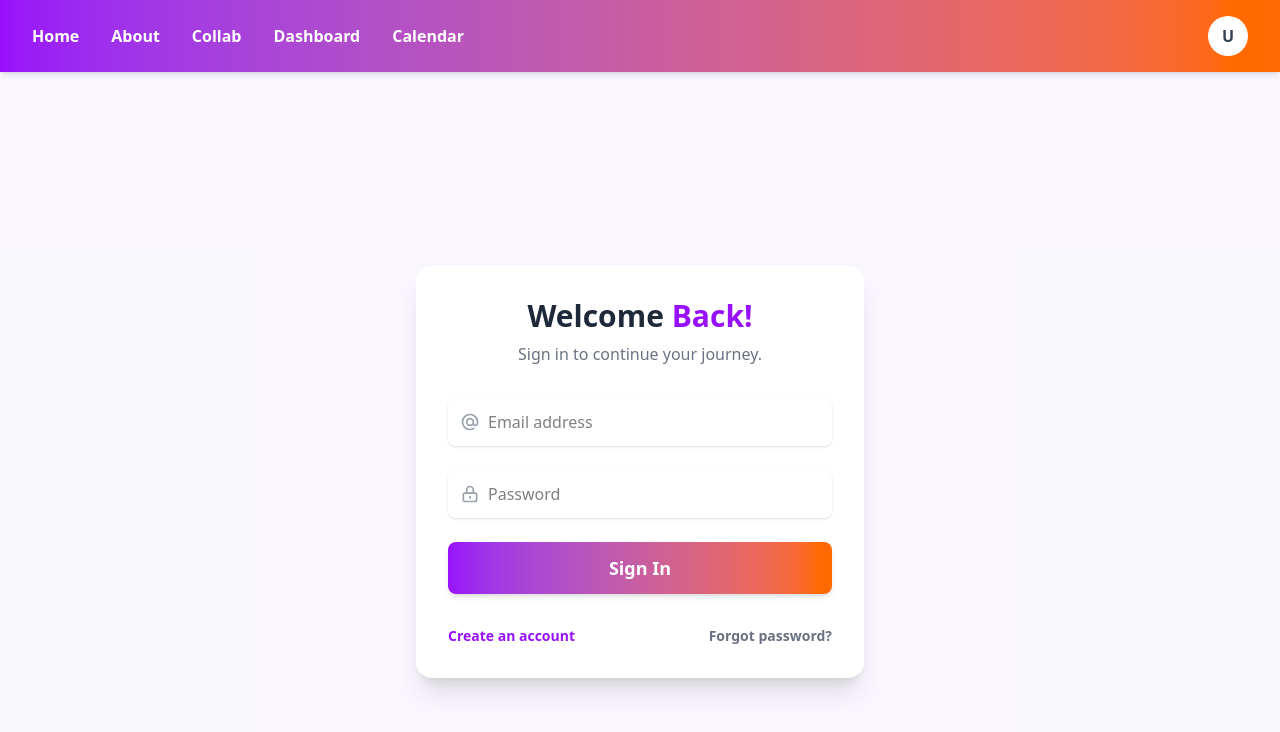
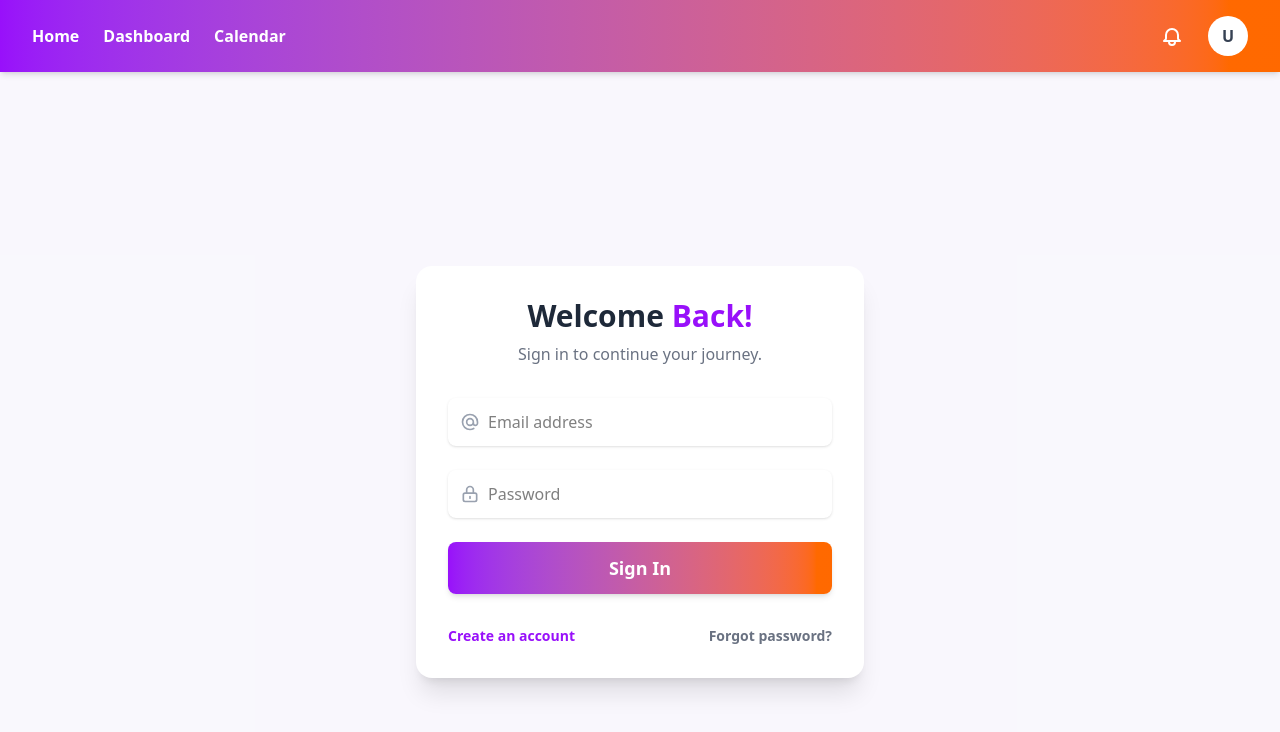
Before and after one commit to AbhishekHulule9579/Study-Group-Finder, a React app in the folder frontend/: page /login in a window 1280 px wide. Shown: the top 732 px of the page. Built offline with nearby package versions, Linux system fonts and the light colour scheme; sample sign-in values are in the browser's storage; the HTML template or start-up script is replaced by a standard one.

Commit message:
notification button

```diff
--- a/frontend/src/components/Nav.jsx
+++ b/frontend/src/components/Nav.jsx
@@ -1,6 +1,234 @@
 import React, { useEffect, useState, useRef, useCallback } from "react";
-import { Link, useLocation, useNavigate } from "react-router-dom";
+import { Link, NavLink, useLocation, useNavigate } from "react-router-dom";
 
+// --- 1. Logged-Out View ---
+const AuthButtons = () => (
+  <div className="flex gap-4 items-center">
+    <Link
+      to="/login"
+      className="text-white font-extrabold bg-purple-700 hover:bg-purple-800 px-5 py-2 rounded-lg transition"
+    >
+      Login
+    </Link>
+    <Link
+      to="/signup"
+      className="text-purple-200 font-extrabold border-2 border-purple-200 hover:border-purple-100 hover:text-white px-5 py-2 rounded-lg transition"
+    >
+      Sign Up
+    </Link>
+  </div>
+);
+
+// --- 2. Logged-In View (Profile) ---
+const ProfileMenu = ({ userName, profilePic, handleLogout }) => {
+  const navigate = useNavigate();
+  const location = useLocation();
+  const [menuOpen, setMenuOpen] = useState(false);
+  const menuRef = useRef();
+
+  useEffect(() => {
+    const handleClickOutside = (event) => {
+      if (menuRef.current && !menuRef.current.contains(event.target)) {
+        setMenuOpen(false);
+      }
+    };
+    document.addEventListener("mousedown", handleClickOutside);
+    return () => document.removeEventListener("mousedown", handleClickOutside);
+  }, []);
+
+  const navigateAndClose = (path) => {
+    setMenuOpen(false);
+    navigate(path);
+  };
+
+  return (
+    <div className="relative" ref={menuRef}>
+      <button
+        onClick={() => setMenuOpen((open) => !open)}
+        className="focus:outline-none"
+      >
+        {profilePic ? (
+          <img
+            src={profilePic}
+            alt="profile"
+            className="w-10 h-10 rounded-full object-cover border-2 border-white"
+          />
+        ) : (
+          <div className="w-10 h-10 rounded-full bg-white flex items-center justify-center text-gray-700 font-bold">
+            {userName.charAt(0).toUpperCase()}
+          </div>
+        )}
+      </button>
+
+      {/* Dropdown Menu */}
+      {menuOpen && (
+        <div className="absolute right-0 mt-2 w-56 bg-white rounded-xl shadow-lg p-4 z-50 flex flex-col items-center animate-fadeIn">
+          <div className="text-xl font-bold bg-gradient-to-r from-purple-700 to-orange-400 bg-clip-text text-transparent mb-3 text-center">
+            Welcome, {userName}
+          </div>
+
+          {location.pathname === "/profile" ? (
+            <button
+              className="w-full py-2 mb-2 bg-gradient-to-r from-purple-700 to-orange-400 text-white font-bold rounded-lg shadow hover:scale-105 transition-all"
+              onClick={() => navigateAndClose("/dashboard")}
+            >
+              Dashboard
+            </button>
+          ) : (
+            <button
+              className="w-full py-2 mb-2 bg-gradient-to-r from-purple-700 to-orange-400 text-white font-bold rounded-lg shadow hover:scale-105 transition-all"
+              onClick={() => navigateAndClose("/profile")}
+            >
+              Profile
+            </button>
+          )}
+
+          {location.pathname !== "/calendar" && (
+            <button
+              className="w-full py-2 mb-2 bg-purple-100 text-purple-700 font-bold rounded-lg hover:bg-purple-200 transition-all"
+              onClick={() => navigateAndClose("/calendar")}
+            >
+              🗓 My Calendar
+            </button>
+          )}
+
+          <button
+            className="w-full py-2 bg-red-600 text-white font-bold rounded-lg shadow hover:bg-red-700 transition-all"
+            onClick={handleLogout}
+          >
+            Logout
+          </button>
+        </div>
+      )}
+    </div>
+  );
+};
+
+// --- 3. Notification Item (Copied from Dashboard) ---
+// This is the component that styles each notification in the dropdown
+function NotificationItem({ icon, message, timeAgo, isRead }) {
+  return (
+    <div
+      className={`flex items-start space-x-3 p-4 border-b border-gray-100 ${
+        !isRead ? "bg-purple-50" : "hover:bg-gray-50"
+      }`}
+    >
+      <div className="text-xl bg-gray-100 rounded-full p-2 flex-shrink-0">
+        {icon || "🔔"}
+      </div>
+      <div className="flex-1 min-w-0">
+        <p
+          className={`text-sm break-words ${
+            !isRead ? "font-semibold text-gray-800" : "text-gray-700"
+          }`}
+        >
+          {message}
+        </p>
+        <p className="text-xs text-gray-400 mt-1">{timeAgo || "Just now"}</p>
+      </div>
+      {!isRead && (
+        <div className="w-2.5 h-2.5 bg-purple-500 rounded-full self-center flex-shrink-0 ml-2"></div>
+      )}
+    </div>
+  );
+}
+
+// --- 4. Notification Bell (MODIFIED - Now Dynamic) ---
+const NotificationBell = ({ notifications, unreadCount }) => {
+  const [isOpen, setIsOpen] = useState(false);
+  const bellRef = useRef();
+
+  useEffect(() => {
+    const handleClickOutside = (event) => {
+      if (bellRef.current && !bellRef.current.contains(event.target)) {
+        setIsOpen(false);
+      }
+    };
+    document.addEventListener("mousedown", handleClickOutside);
+    return () => document.removeEventListener("mousedown", handleClickOutside);
+  }, []);
+
+  return (
+    <div className="relative" ref={bellRef}>
+      <button
+        onClick={() => setIsOpen((o) => !o)}
+        className="relative text-white hover:text-gray-200 p-2 rounded-full focus:outline-none"
+      >
+        {/* Bell SVG Icon */}
+        <svg
+          xmlns="http://www.w3.org/2000/svg"
+          className="h-6 w-6"
+          fill="none"
+          viewBox="0 0 24 24"
+          stroke="currentColor"
+          strokeWidth={2}
+        >
+          <path
+            strokeLinecap="round"
+            strokeLinejoin="round"
+            d="M15 17h5l-1.405-1.405A2.032 2.032 0 0118 14.158V11a6 6 0 10-12 0v3.159c0 .538-.214 1.055-.595 1.436L4 17h5m6 0v1a3 3 0 11-6 0v-1m6 0H9"
+          />
+        </svg>
+        {/* DYNAMIC Notification Badge */}
+        {unreadCount > 0 && (
+          <span className="absolute top-1 right-1 block h-4 w-4 rounded-full bg-red-500 text-white text-xs flex items-center justify-center font-bold border-2 border-purple-600">
+            {unreadCount}
+          </span>
+        )}
+      </button>
+
+      {/* DYNAMIC Notification Dropdown */}
+      {isOpen && (
+        <div className="absolute right-0 mt-2 w-80 bg-white rounded-xl shadow-lg z-50 animate-fadeIn text-gray-800">
+          <div className="font-bold p-4 border-b">Notifications</div>
+          <div className="max-h-80 overflow-y-auto scrollbar-thin scrollbar-thumb-purple-400">
+            {notifications.length > 0 ? (
+              notifications.map((n) => <NotificationItem key={n.id} {...n} />)
+            ) : (
+              <p className="p-4 text-center text-gray-500 text-sm">
+                No new notifications.
+              </p>
+            )}
+          </div>
+          <Link
+            to="/notifications"
+            onClick={() => setIsOpen(false)}
+            className="block p-3 text-center text-sm font-semibold text-purple-600 hover:bg-gray-50 rounded-b-xl"
+          >
+            View All Notifications
+          </Link>
+        </div>
+      )}
+    </div>
+  );
+};
+
+// --- 5. Navigation Links (Left Side) ---
+const NavLinks = ({ isLoggedIn }) => {
+  const navLinkClass = ({ isActive }) =>
+    `text-white font-extrabold hover:underline ${isActive ? "underline" : ""}`;
+
+  return (
+    <div className="flex gap-6 items-center">
+      <NavLink to="/" className={navLinkClass}>
+        Home
+      </NavLink>
+
+      {isLoggedIn && (
+        <>
+          <NavLink to="/dashboard" className={navLinkClass}>
+            Dashboard
+          </NavLink>
+          <NavLink to="/calendar" className={navLinkClass}>
+            Calendar
+          </NavLink>
+        </>
+      )}
+    </div>
+  );
+};
+
+// --- 6. Main Nav Component (MODIFIED) ---
 export default function Nav() {
   const navigate = useNavigate();
   const location = useLocation();
@@ -9,14 +237,18 @@ export default function Nav() {
   );
   const [profilePic, setProfilePic] = useState(null);
   const [userName, setUserName] = useState("User");
-  const [menuOpen, setMenuOpen] = useState(false);
-  const menuRef = useRef();
+
+  // --- NEW STATE FOR NOTIFICATIONS ---
+  const [notifications, setNotifications] = useState([]);
+  const [unreadCount, setUnreadCount] = useState(0);
 
   const handleLogout = useCallback(() => {
     sessionStorage.removeItem("token");
     setIsLoggedIn(false);
     setUserName("User");
     setProfilePic(null);
+    setNotifications([]); // Clear notifications on logout
+    setUnreadCount(0);
     if (location.pathname !== "/login") {
       navigate("/login");
     }
@@ -35,7 +267,12 @@ export default function Nav() {
       "/forgot-password",
     ];
 
-    if (publicPages.includes(location.pathname) || !token) return;
+    if (publicPages.includes(location.pathname) || !token) {
+      // Clear notifications if on a public page or logged out
+      setNotifications([]);
+      setUnreadCount(0);
+      return;
+    }
 
     const fetchUserDataForNav = async () => {
       try {
@@ -62,6 +299,29 @@ export default function Nav() {
         } else {
           setProfilePic(null);
         }
+
+        // --- NEW NOTIFICATION FETCH ---
+        // Fetch notifications only after getting user data
+        if (userData.id) {
+          const notifRes = await fetch(
+            `http://localhost:8145/api/notifications/user/${userData.id}`,
+            {
+              headers: { Authorization: `Bearer ${token}` },
+            }
+          );
+
+          if (notifRes.ok) {
+            const notifData = await notifRes.json();
+            // Show the 5 most recent in the dropdown
+            setNotifications(notifData.slice(0, 5));
+            setUnreadCount(notifData.filter((n) => !n.isRead).length);
+          } else {
+            console.error("Failed to fetch notifications for nav");
+            setNotifications([]);
+            setUnreadCount(0);
+          }
+        }
+        // --- END NEW FETCH ---
       } catch (error) {
         console.error("Failed to fetch user data for nav:", error);
         handleLogout();
@@ -69,147 +329,30 @@ export default function Nav() {
     };
 
     fetchUserDataForNav();
-  }, [location, handleLogout]);
-
-  useEffect(() => {
-    const handleClickOutside = (event) => {
-      if (menuRef.current && !menuRef.current.contains(event.target)) {
-        setMenuOpen(false);
-      }
-    };
-    document.addEventListener("mousedown", handleClickOutside);
-    return () => document.removeEventListener("mousedown", handleClickOutside);
-  }, []);
+  }, [location, handleLogout]); // location triggers re-fetch on page change
 
   return (
     <div className="w-full h-[9vh] bg-gradient-to-r from-purple-600 to-orange-500 flex items-center justify-between px-8 sticky top-0 z-50 shadow-md">
       {/* --- LEFT SIDE NAV LINKS --- */}
-      <div className="flex gap-8">
-        <Link to="/" className="text-white font-extrabold hover:underline">
-          Home
-        </Link>
-        <Link to="/about" className="text-white font-extrabold hover:underline">
-          About
-        </Link>
-        <Link
-          to="/collab"
-          className="text-white font-extrabold hover:underline"
-        >
-          Collab
-        </Link>
-
-        {/* Show additional links only if logged in */}
-        {isLoggedIn && (
-          <>
-            <Link
-              to="/dashboard"
-              className={`text-white font-extrabold hover:underline ${
-                location.pathname === "/dashboard" ? "underline" : ""
-              }`}
-            >
-              Dashboard
-            </Link>
-            <Link
-              to="/calendar"
-              className={`text-white font-extrabold hover:underline ${
-                location.pathname === "/calendar" ? "underline" : ""
-              }`}
-            >
-              Calendar
-            </Link>
-          </>
-        )}
-      </div>
+      <NavLinks isLoggedIn={isLoggedIn} />
 
       {/* --- RIGHT SIDE PROFILE / LOGIN --- */}
-      <div className="relative" ref={menuRef}>
+      <div>
         {!isLoggedIn ? (
-          <div className="flex gap-4 items-center">
-            <Link
-              to="/login"
-              className="text-white font-extrabold bg-purple-700 hover:bg-purple-800 px-5 py-2 rounded-lg transition"
-            >
-              Login
-            </Link>
-            <Link
-              to="/signup"
-              className="text-purple-200 font-extrabold border-2 border-purple-200 hover:border-purple-100 hover:text-white px-5 py-2 rounded-lg transition"
-            >
-              Sign Up
-            </Link>
+          <AuthButtons />
+        ) : (
+          <div className="flex items-center gap-4">
+            {/* --- Pass props to the bell --- */}
+            <NotificationBell
+              notifications={notifications}
+              unreadCount={unreadCount}
+            />
+            <ProfileMenu
+              userName={userName}
+              profilePic={profilePic}
+              handleLogout={handleLogout}
+            />
           </div>
-        ) : (
-          <>
-            <button
-              onClick={() => setMenuOpen((open) => !open)}
-              className="focus:outline-none"
-            >
-              {profilePic ? (
-                <img
-                  src={profilePic}
-                  alt="profile"
-                  className="w-10 h-10 rounded-full object-cover border-2 border-white"
-                />
-              ) : (
-                <div className="w-10 h-10 rounded-full bg-white flex items-center justify-center text-gray-700 font-bold">
-                  {userName.charAt(0).toUpperCase()}
-                </div>
-              )}
-            </button>
-
-            {/* Dropdown Menu */}
-            {menuOpen && (
-              <div className="absolute right-0 mt-2 w-56 bg-white rounded-xl shadow-lg p-4 z-50 flex flex-col items-center animate-fadeIn">
-                <div className="text-xl font-bold bg-gradient-to-r from-purple-700 to-orange-400 bg-clip-text text-transparent mb-3 text-center">
-                  Welcome, {userName}
-                </div>
-
-                {/* Profile / Dashboard Toggle */}
-                {location.pathname === "/profile" ? (
-                  <button
-                    className="w-full py-2 mb-2 bg-gradient-to-r from-purple-700 to-orange-400 text-white font-bold rounded-lg shadow hover:scale-105 transition-all"
-                    onClick={() => {
-                      setMenuOpen(false);
-                      navigate("/dashboard");
-                    }}
-                  >
-                    Dashboard
-                  </button>
-                ) : (
-                  <button
-                    className="w-full py-2 mb-2 bg-gradient-to-r from-purple-700 to-orange-400 text-white font-bold rounded-lg shadow hover:scale-105 transition-all"
-                    onClick={() => {
-                      setMenuOpen(false);
-                      navigate("/profile");
-                    }}
-                  >
-                    Profile
-                  </button>
-                )}
-
-                {/* Calendar shortcut */}
-                {location.pathname !== "/calendar" && (
-                  <button
-                    className="w-full py-2 mb-2 bg-purple-100 text-purple-700 font-bold rounded-lg hover:bg-purple-200 transition-all"
-                    onClick={() => {
-                      setMenuOpen(false);
-                      navigate("/calendar");
-                    }}
-                  >
-                    🗓 My Calendar
-                  </button>
-                )}
-
-                {/* Logout */}
-                <button
-                  className="w-full py-2 bg-red-600 text-white font-bold rounded-lg shadow hover:bg-red-700 transition-all"
-                  onClick={handleLogout}
-                >
-                  Logout
-                </button>
-              </div>
-            )}
-          </>
         )}
       </div>
     </div>
```
